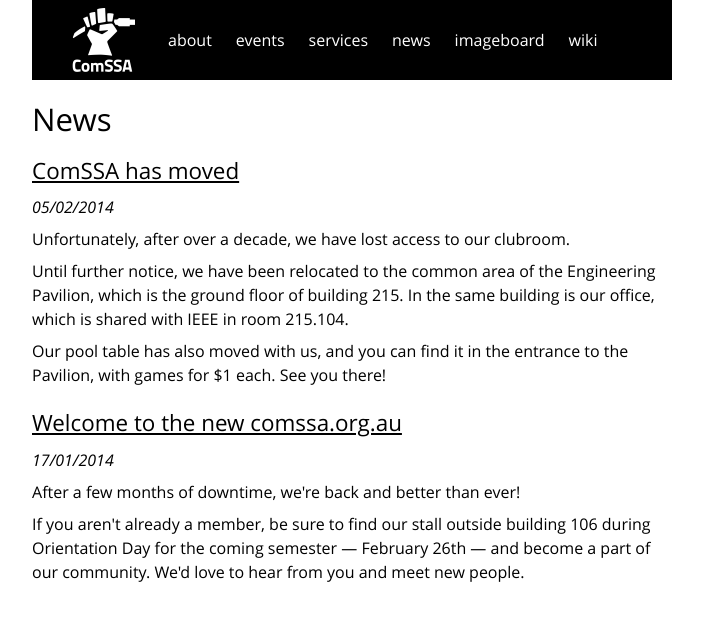
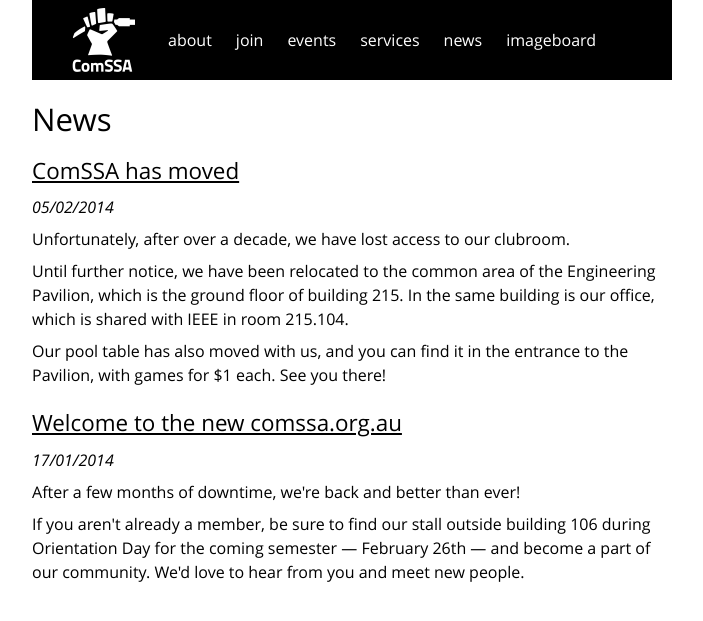
Before and after one commit to ComSSA/www.comssa.org.au, a Jekyll site: the page built from news/index.html, in a window 1280 px wide. Shown: the top 621 px of the page, without its empty margins (288-991 px from the left). Built offline with Jekyll 4.4.1, drawn with Linux system fonts in a browser that asks for light colours.

Commit message:
Added join link to header

```diff
--- a/_layouts/default.html
+++ b/_layouts/default.html
@@ -23,6 +23,7 @@
 		<nav>
 			<a href="/"><img src="/images/logo.png"></a
 			><a href="/about/">about</a
+			><a href="/join">join</a
 			><a href="/events/">events</a
 			><a href="/services/">services</a
 			><a href="/news/">news</a
```
